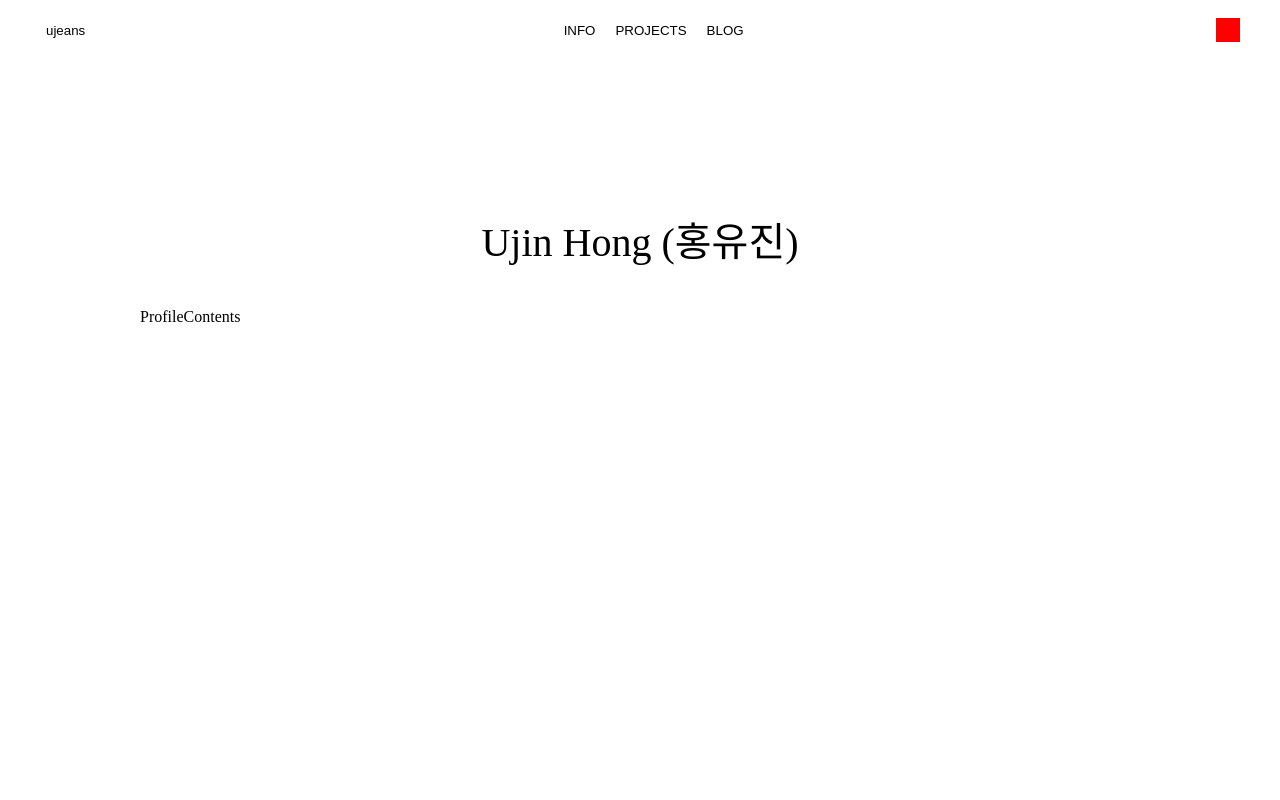
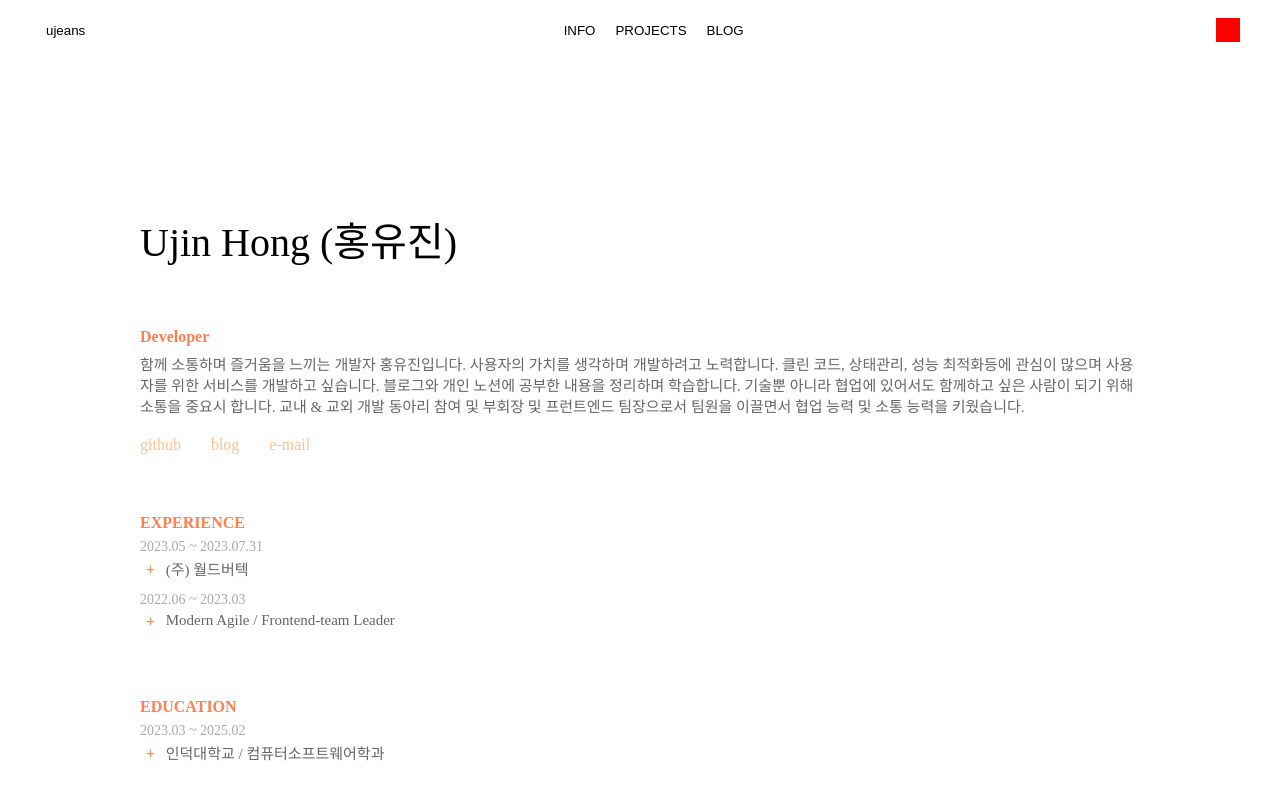
Before and after one commit to ujeans/Interactive_Cards, a React (Create React App) app: page /profile in a window 1280 px wide. Built offline with nearby package versions, Linux system fonts and the light colour scheme.

Commit message:
profile 페이지 구현

```diff
--- a/src/components/common/Layout.js
+++ b/src/components/common/Layout.js
@@ -21,20 +21,21 @@ export default Layout;
 
 const Container = styled.div`
   margin-top: 60px;
+  padding-bottom: 200px;
   display: flex;
   justify-content: center;
 `;
 
 const Wrapper = styled.div`
   width: 1000px;
-  height: 900px;
+  height: fit-content;
   margin-top: 60px;
 `;
 
 const Title = styled.div`
-  display: flex;
-  justify-content: center;
-  padding: 90px 0px 40px 0px;
+  /* display: flex; */
+  /* justify-content: center; */
+  padding-top: 90px;
   font-size: 40px;
 `;
 
--- a/src/containers/profile/Profile.js
+++ b/src/containers/profile/Profile.js
@@ -1,7 +1,174 @@
-import React from "react";
+import React, { useState } from "react";
+import styled from "styled-components";
 
 const Profile = () => {
-  return <div>ProfileContents</div>;
+  const [toggle1, setToggle1] = useState(false);
+  const [toggle2, setToggle2] = useState(false);
+
+  const toggleMenu1 = () => {
+    setToggle1(toggle1 => !toggle1);
+  };
+
+  const toggleMenu2 = () => {
+    setToggle2(toggle2 => !toggle2);
+  };
+
+  return (
+    <Container>
+      <Wrapper>
+        <Title>Developer</Title>
+        <InfoText>
+          함께 소통하며 즐거움을 느끼는 개발자 홍유진입니다. 사용자의 가치를
+          생각하며 개발하려고 노력합니다. 클린 코드, 상태관리, 성능 최적화등에
+          관심이 많으며 사용자를 위한 서비스를 개발하고 싶습니다. 블로그와 개인
+          노션에 공부한 내용을 정리하며 학습합니다. 기술뿐 아니라 협업에
+          있어서도 함께하고 싶은 사람이 되기 위해 소통을 중요시 합니다. 교내 &
+          교외 개발 동아리 참여 및 부회장 및 프런트엔드 팀장으로서 팀원을
+          이끌면서 협업 능력 및 소통 능력을 키웠습니다.
+        </InfoText>
+      </Wrapper>
+      <LinkWrapper>
+        <Link>github</Link>
+        <Link>blog</Link>
+        <Link>e-mail</Link>
+      </LinkWrapper>
+      <Wrapper>
+        <Title>EXPERIENCE</Title>
+        <ListWrapper>
+          <Period>2023.05 ~ 2023.07.31</Period>
+          <ListItem>
+            <ToggleBtn onClick={toggleMenu1}>+</ToggleBtn>
+            <Company>(주) 월드버텍</Company>
+          </ListItem>
+          {toggle1 ? (
+            <LiWrapper>
+              <Summary>한국어 교육 프로그램 프로젝트</Summary>
+              <ul>
+                <Li>
+                  JSP, JSTL을 사용한 커뮤니티 관리(운영자), 사용자 화면 구현
+                </Li>
+                <Li>MyBatis, SQL을 이용한 쿼리 튜닝</Li>
+              </ul>
+            </LiWrapper>
+          ) : null}
+        </ListWrapper>
+        <ListWrapper>
+          <Period>2022.06 ~ 2023.03</Period>
+          <ListItem>
+            <ToggleBtn onClick={toggleMenu2}>+</ToggleBtn>
+            <Company>Modern Agile / Frontend-team Leader</Company>
+          </ListItem>
+          {toggle2 ? (
+            <LiWrapper>
+              <Summary>개발 동아리</Summary>
+              <ul>
+                <Li>개발 동아리 부회장</Li>
+                <Li>협업</Li>
+                <Li>테크톡</Li>
+                <ul>
+                  <li>HTML & CSS & JavaScript</li>
+                  <li>Framework & Library & API</li>
+                  <li>TDD</li>
+                  <li>HTTP 상태코드</li>
+                  <li>Stack & Queue & Heap</li>
+                </ul>
+              </ul>
+            </LiWrapper>
+          ) : null}
+        </ListWrapper>
+      </Wrapper>
+      <Wrapper>
+        <Title>EDUCATION</Title>
+        <Period>2023.03 ~ 2025.02</Period>
+        <ListItem>
+          <ToggleBtn>+</ToggleBtn>
+          <Company>인덕대학교 / 컴퓨터소프트웨어학과</Company>
+        </ListItem>
+      </Wrapper>
+    </Container>
+  );
 };
 
 export default Profile;
+
+const Container = styled.div``;
+
+const Wrapper = styled.div`
+  margin-top: 60px;
+`;
+
+const Title = styled.div`
+  margin-bottom: 7px;
+  font-weight: bold;
+  color: #ff7f50;
+`;
+
+const InfoText = styled.div`
+  color: #666666;
+  font-size: 15px;
+`;
+
+const LinkWrapper = styled.div`
+  display: flex;
+  margin-top: 20px;
+`;
+
+const Link = styled.span`
+  margin-right: 30px;
+  color: #ffc192;
+  &:hover {
+    color: #ff7f50;
+  }
+  cursor: pointer;
+`;
+
+const Period = styled.div`
+  margin-bottom: 3px;
+  color: #aaaaaa;
+  font-size: 14px;
+`;
+
+const ListItem = styled.div`
+  display: flex;
+  align-items: center;
+  margin-bottom: 8px;
+`;
+
+const ToggleBtn = styled.button`
+  margin-right: 5px;
+  border: none;
+  background: none;
+  font-size: 15px;
+  color: #ff7f50;
+  cursor: pointer;
+
+  &:hover {
+    color: black;
+  }
+`;
+
+const Company = styled.div`
+  font-size: 15px;
+  color: #666666;
+`;
+
+const ListWrapper = styled.div`
+  display: flex;
+  flex-direction: column;
+  margin-bottom: 5px;
+  color: #666666;
+`;
+
+const LiWrapper = styled.div`
+  margin-left: 25px;
+  font-size: 15px;
+`;
+
+const Summary = styled.div`
+  width: fit-content;
+  border-bottom: 1px solid #ff7f50;
+`;
+
+const Li = styled.li`
+  margin-bottom: 4px;
+`;
```
